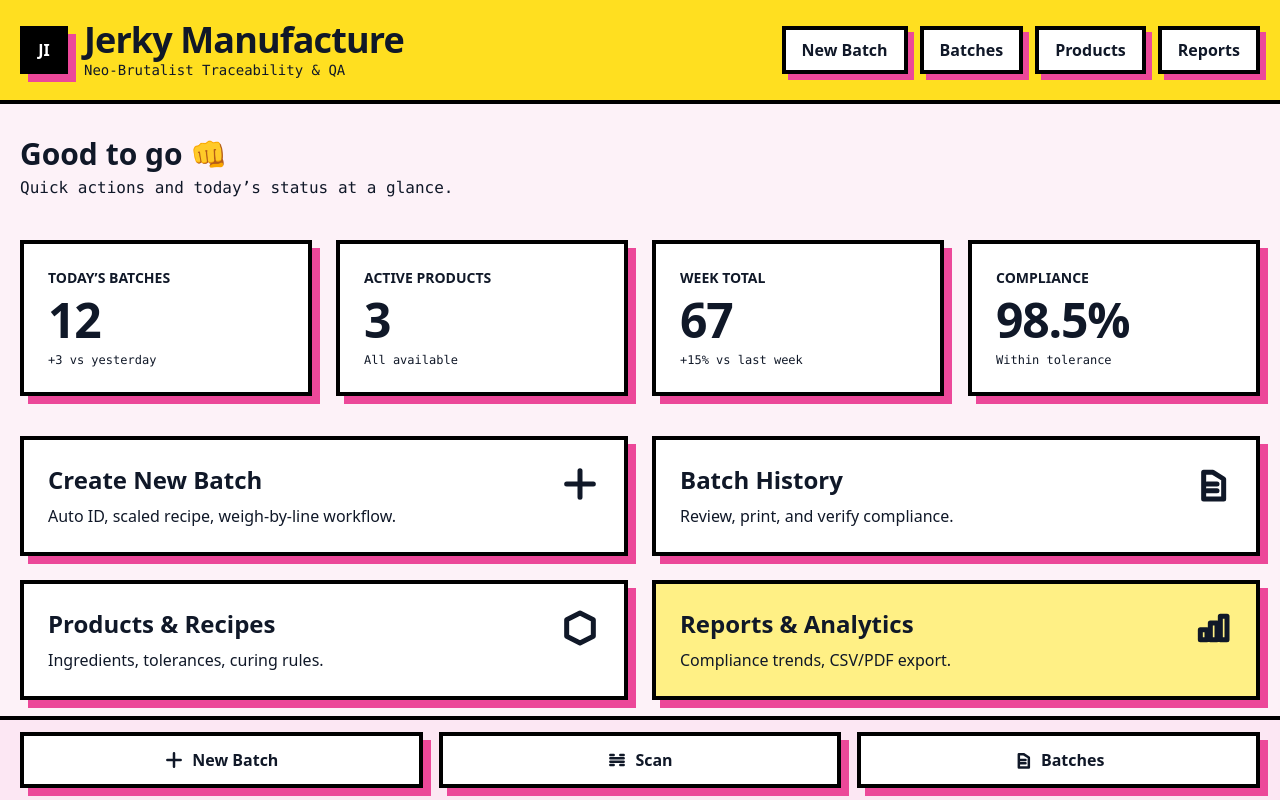
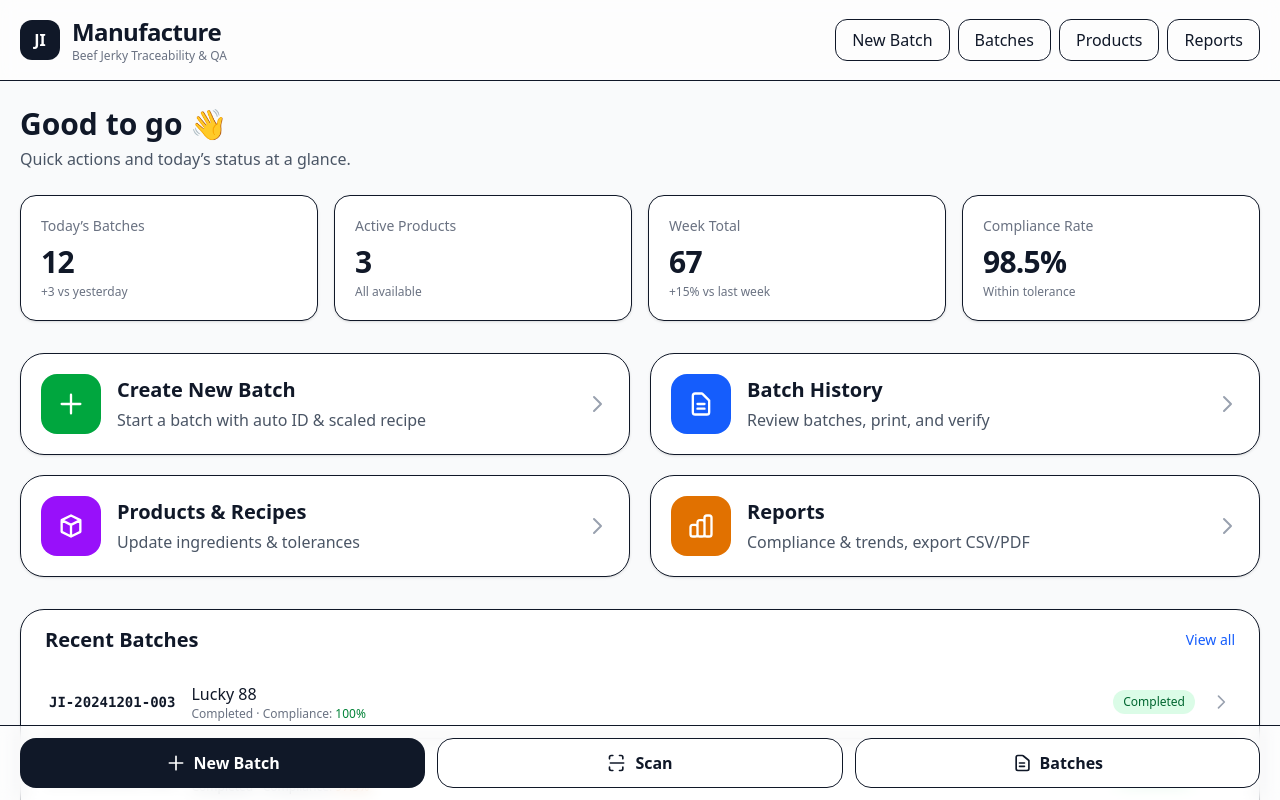
Before and after one commit to wonderland1995/Jerkinit, a Next.js app in the folder web/: page / in a window 1280 px wide. Shown: the top 800 px of the page. Built offline with nearby package versions, Linux system fonts and the light colour scheme.

Commit message:
not brutalist

```diff
--- a/web/src/app/page.tsx
+++ b/web/src/app/page.tsx
@@ -1,4 +1,3 @@
-// src/app/page.tsx
 import Link from "next/link";
 
 export default function HomePage() {
@@ -6,201 +5,201 @@ export default function HomePage() {
     { label: "Today’s Batches", value: "12", help: "+3 vs yesterday" },
     { label: "Active Products", value: "3", help: "All available" },
     { label: "Week Total", value: "67", help: "+15% vs last week" },
-    { label: "Compliance", value: "98.5%", help: "Within tolerance" },
+    { label: "Compliance Rate", value: "98.5%", help: "Within tolerance" },
+  ];
+
+  const mainActions = [
+    {
+      title: "Create New Batch",
+      desc: "Start a batch with auto ID & scaled recipe",
+      href: "/recipe/new",
+      color: "bg-green-600 hover:bg-green-700",
+      icon: (
+        <svg className="size-7" viewBox="0 0 24 24" fill="none" stroke="currentColor">
+          <path strokeLinecap="round" strokeLinejoin="round" strokeWidth={2} d="M12 4v16m8-8H4" />
+        </svg>
+      ),
+    },
+    {
+      title: "Batch History",
+      desc: "Review batches, print, and verify",
+      href: "/batches",
+      color: "bg-blue-600 hover:bg-blue-700",
+      icon: (
+        <svg className="size-7" viewBox="0 0 24 24" fill="none" stroke="currentColor">
+          <path strokeLinecap="round" strokeLinejoin="round" strokeWidth={2} d="M9 12h6m-6 4h6m2 5H7a2 2 0 01-2-2V5a2 2 0 012-2h5.586a1 1 0 01.707.293l5.414 5.414A1 1 0 0119 9V19a2 2 0 01-2 2z" />
+        </svg>
+      ),
+    },
+    {
+      title: "Products & Recipes",
+      desc: "Update ingredients & tolerances",
+      href: "/products",
+      color: "bg-purple-600 hover:bg-purple-700",
+      icon: (
+        <svg className="size-7" viewBox="0 0 24 24" fill="none" stroke="currentColor">
+          <path strokeLinecap="round" strokeLinejoin="round" strokeWidth={2} d="M20 7l-8-4-8 4m16 0l-8 4m8-4v10l-8 4m0-10L4 7m8 4v10M4 7v10l8 4" />
+        </svg>
+      ),
+    },
+    {
+      title: "Reports",
+      desc: "Compliance & trends, export CSV/PDF",
+      href: "/reports",
+      color: "bg-amber-600 hover:bg-amber-700",
+      icon: (
+        <svg className="size-7" viewBox="0 0 24 24" fill="none" stroke="currentColor">
+          <path strokeLinecap="round" strokeLinejoin="round" strokeWidth={2} d="M9 19v-6a2 2 0 00-2-2H5a2 2 0 00-2 2v6a2 2 0 002 2h2a2 2 0 002-2m0 0V9a2 2 0 012-2h2a2 2 0 012 2v10m-6 0a2 2 0 002 2h2a2 2 0 002-2m0 0V5a2 2 0 012-2h2a2 2 0 012 2v14a2 2 0 01-2 2h-2a2 2 0 01-2-2z" />
+        </svg>
+      ),
+    },
   ];
 
   const recentBatches = [
-    { id: "JI-20241201-003", product: "Lucky 88", status: "Completed", compliance: 100 },
-    { id: "JI-20241201-002", product: "7 Pot Punch", status: "Completed", compliance: 97.5 },
-    { id: "JI-20241201-001", product: "Desert Spice", status: "In Progress", compliance: null },
-    { id: "JI-20241130-008", product: "Lucky 88", status: "Completed", compliance: 98.8 },
-    { id: "JI-20241130-007", product: "7 Pot Punch", status: "Completed", compliance: 100 },
+    { id: "JI-20241201-003", product: "Lucky 88", status: "completed", compliance: 100 },
+    { id: "JI-20241201-002", product: "7 Pot Punch", status: "completed", compliance: 97.5 },
+    { id: "JI-20241201-001", product: "Desert Spice", status: "in_progress", compliance: null },
+    { id: "JI-20241130-008", product: "Lucky 88", status: "completed", compliance: 98.8 },
+    { id: "JI-20241130-007", product: "7 Pot Punch", status: "completed", compliance: 100 },
   ];
 
-  // Shared brutalist card class
-  const brutalCard =
-    "rounded-none border-4 border-black bg-white p-6 shadow-[8px_8px_0_0_#ec4899] active:translate-x-[2px] active:translate-y-[2px] transition-transform";
-
-  // Pill/status helper
-  const pill = (tone: "green" | "amber") =>
-    `px-3 py-1 border-2 border-black rounded-full text-xs font-extrabold ${
-      tone === "green" ? "bg-green-300" : "bg-amber-300"
-    }`;
-
   return (
-    <main className="min-h-dvh bg-pink-50 pb-28">
-      {/* Header */}
-      <header className="border-b-4 border-black bg-yellow-300">
-        <div className="mx-auto max-w-7xl px-5 py-5 flex items-center justify-between">
-          <div className="flex items-center gap-4">
-            <div className="size-12 grid place-items-center font-extrabold text-white bg-black border-4 border-black shadow-[8px_8px_0_0_#ec4899]">
-              JI
-            </div>
+    <main className="min-h-dvh bg-gray-50 pb-28">
+      {/* Top App Bar */}
+      <header className="sticky top-0 z-20 border-b bg-white/90 backdrop-blur supports-[backdrop-filter]:bg-white/60">
+        <div className="mx-auto max-w-7xl px-5 py-4 flex items-center justify-between">
+          <div className="flex items-center gap-3">
+            <div className="size-10 rounded-xl bg-gray-900 text-white grid place-items-center font-bold">JI</div>
             <div>
-              <h1 className="text-3xl md:text-4xl font-extrabold tracking-tight">Jerky Manufacture</h1>
-              <p className="font-mono text-sm">Neo-Brutalist Traceability & QA</p>
+              <h1 className="text-2xl font-bold tracking-tight">Manufacture</h1>
+              <p className="text-xs text-gray-500">Beef Jerky Traceability & QA</p>
             </div>
           </div>
-
-          <nav className="hidden md:flex gap-3">
-            {[
-              { href: "/recipe/new", label: "New Batch" },
-              { href: "/batches", label: "Batches" },
-              { href: "/products", label: "Products" },
-              { href: "/reports", label: "Reports" },
-            ].map((n) => (
-              <Link
-                key={n.href}
-                href={n.href}
-                className="rounded-none border-4 border-black bg-white px-4 py-2 font-bold shadow-[6px_6px_0_0_#ec4899] hover:translate-x-[2px] hover:translate-y-[2px] active:translate-x-[3px] active:translate-y-[3px] transition-transform"
-              >
-                {n.label}
-              </Link>
-            ))}
+          <nav className="hidden md:flex gap-2">
+            <Link href="/recipe/new" className="px-4 py-2 rounded-xl border hover:bg-gray-50">New Batch</Link>
+            <Link href="/batches" className="px-4 py-2 rounded-xl border hover:bg-gray-50">Batches</Link>
+            <Link href="/products" className="px-4 py-2 rounded-xl border hover:bg-gray-50">Products</Link>
+            <Link href="/reports" className="px-4 py-2 rounded-xl border hover:bg-gray-50">Reports</Link>
           </nav>
         </div>
       </header>
 
-      <div className="mx-auto max-w-7xl px-5 py-8 space-y-10">
-        {/* Intro */}
-        <section className="space-y-1">
-          <h2 className="text-2xl md:text-3xl font-extrabold">Good to go 👊</h2>
-          <p className="font-mono text-sm md:text-base">Quick actions and today’s status at a glance.</p>
+      <div className="mx-auto max-w-7xl px-5 py-6">
+        {/* Welcome / Context */}
+        <section className="mb-6">
+          <h2 className="text-3xl font-semibold leading-tight">Good to go 👋</h2>
+          <p className="mt-1 text-gray-600">Quick actions and today’s status at a glance.</p>
         </section>
 
-        {/* Quick Stats */}
-        <section className="grid grid-cols-2 lg:grid-cols-4 gap-6">
+        {/* Quick Stats — large, tappable cards */}
+        <section className="grid grid-cols-2 lg:grid-cols-4 gap-4 mb-8">
           {quickStats.map((s) => (
-            <div key={s.label} className={brutalCard}>
-              <p className="text-xs md:text-sm font-extrabold uppercase">{s.label}</p>
-              <p className="mt-2 text-4xl md:text-5xl font-extrabold tracking-tight">{s.value}</p>
-              <p className="mt-2 font-mono text-xs">{s.help}</p>
+            <div
+              key={s.label}
+              className="select-none rounded-2xl border bg-white p-5 shadow-sm active:scale-[0.99] transition"
+            >
+              <div className="text-sm text-gray-500">{s.label}</div>
+              <div className="mt-2 text-3xl font-extrabold tracking-tight">{s.value}</div>
+              <div className="mt-1 text-xs text-gray-500">{s.help}</div>
             </div>
           ))}
         </section>
 
-        {/* Main Actions */}
-        <section className="grid grid-cols-1 md:grid-cols-2 gap-6">
-          <Link href="/recipe/new" className={`${brutalCard} bg-green-200`}>
-            <div className="flex items-start justify-between gap-4">
-              <div>
-                <h3 className="text-xl md:text-2xl font-extrabold">Create New Batch</h3>
-                <p className="mt-2 text-sm md:text-base">Auto ID, scaled recipe, weigh-by-line workflow.</p>
-              </div>
-              <div className="hidden md:block">
-                <svg className="size-10" viewBox="0 0 24 24" fill="none" stroke="currentColor">
-                  <path strokeLinecap="round" strokeLinejoin="round" strokeWidth={3} d="M12 4v16m8-8H4" />
+        {/* Primary Actions — big touch targets */}
+        <section className="grid grid-cols-1 md:grid-cols-2 gap-5 mb-8">
+          {mainActions.map((a) => (
+            <Link
+              key={a.title}
+              href={a.href}
+              className="group rounded-3xl border bg-white p-5 shadow-sm hover:shadow-md transition focus:outline-none focus-visible:ring-2 focus-visible:ring-blue-500"
+            >
+              <div className="flex items-center gap-4">
+                <div className={`${a.color} text-white rounded-2xl p-4 grid place-items-center`}>
+                  {a.icon}
+                </div>
+                <div className="flex-1">
+                  <h3 className="text-xl font-semibold">{a.title}</h3>
+                  <p className="mt-1 text-gray-600">{a.desc}</p>
+                </div>
+                <svg className="size-6 text-gray-400 group-hover:text-gray-600 transition" viewBox="0 0 24 24" fill="none" stroke="currentColor">
+                  <path strokeLinecap="round" strokeLinejoin="round" strokeWidth={2} d="M9 5l7 7-7 7" />
                 </svg>
               </div>
-            </div>
-          </Link>
-
-          <Link href="/batches" className={`${brutalCard} bg-blue-200`}>
-            <div className="flex items-start justify-between gap-4">
-              <div>
-                <h3 className="text-xl md:text-2xl font-extrabold">Batch History</h3>
-                <p className="mt-2 text-sm md:text-base">Review, print, and verify compliance.</p>
-              </div>
-              <div className="hidden md:block">
-                <svg className="size-10" viewBox="0 0 24 24" fill="none" stroke="currentColor">
-                  <path strokeLinecap="round" strokeLinejoin="round" strokeWidth={3} d="M9 12h6m-6 4h6m2 5H7V5h5.6L19 9v12z" />
-                </svg>
-              </div>
-            </div>
-          </Link>
-
-          <Link href="/products" className={`${brutalCard} bg-purple-200`}>
-            <div className="flex items-start justify-between gap-4">
-              <div>
-                <h3 className="text-xl md:text-2xl font-extrabold">Products & Recipes</h3>
-                <p className="mt-2 text-sm md:text-base">Ingredients, tolerances, curing rules.</p>
-              </div>
-              <div className="hidden md:block">
-                <svg className="size-10" viewBox="0 0 24 24" fill="none" stroke="currentColor">
-                  <path strokeLinecap="round" strokeLinejoin="round" strokeWidth={3} d="M20 7l-8-4-8 4v10l8 4 8-4V7z" />
-                </svg>
-              </div>
-            </div>
-          </Link>
-
-          <Link href="/reports" className={`${brutalCard} bg-yellow-200`}>
-            <div className="flex items-start justify-between gap-4">
-              <div>
-                <h3 className="text-xl md:text-2xl font-extrabold">Reports & Analytics</h3>
-                <p className="mt-2 text-sm md:text-base">Compliance trends, CSV/PDF export.</p>
-              </div>
-              <div className="hidden md:block">
-                <svg className="size-10" viewBox="0 0 24 24" fill="none" stroke="currentColor">
-                  <path strokeLinecap="round" strokeLinejoin="round" strokeWidth={3} d="M9 19v-6H5v6h4zm6 0V9h-4v10h4zm6 0V5h-4v14h4z" />
-                </svg>
-              </div>
-            </div>
-          </Link>
+            </Link>
+          ))}
         </section>
 
-        {/* Recent Batches */}
-        <section>
-          <h2 className="text-2xl md:text-3xl font-extrabold mb-4">Recent Batches</h2>
-          <ul className="space-y-4">
+        {/* Recent Batches — touch-friendly list (bigger rows, no cramped table) */}
+        <section className="rounded-3xl border bg-white p-4 shadow-sm">
+          <div className="flex items-center justify-between px-2 pb-3">
+            <h2 className="text-xl font-semibold">Recent Batches</h2>
+            <Link href="/batches" className="text-blue-600 hover:underline text-sm">View all</Link>
+          </div>
+
+          <ul className="divide-y">
             {recentBatches.map((b) => (
-              <li key={b.id} className={`${brutalCard} p-4`}>
-                <div className="flex flex-col md:flex-row md:items-center md:justify-between gap-3">
-                  <div className="flex items-center gap-4">
-                    <span className="font-mono text-sm md:text-base font-extrabold">{b.id}</span>
-                    <span className="text-sm md:text-base">{b.product}</span>
+              <li key={b.id}>
+                <Link
+                  href={`/batches/${b.id}`}
+                  className="flex items-center gap-4 px-3 py-4 hover:bg-gray-50 active:bg-gray-100 rounded-2xl focus:outline-none focus-visible:ring-2 focus-visible:ring-blue-500"
+                >
+                  <div className="min-w-28 font-mono text-sm font-semibold">{b.id}</div>
+                  <div className="flex-1">
+                    <div className="text-base font-medium">{b.product}</div>
+                    <div className="text-xs text-gray-500">
+                      {b.status === "completed" ? "Completed" : "In progress"}
+                      {typeof b.compliance === "number" && (
+                        <> · Compliance: <span className={
+                          b.compliance === 100 ? "text-green-700" :
+                          b.compliance >= 95 ? "text-amber-700" : "text-red-700"
+                        }>{b.compliance}%</span></>
+                      )}
+                    </div>
                   </div>
-                  <div className="flex items-center gap-3">
-                    <span className={pill(b.status === "Completed" ? "green" : "amber")}>
-                      {b.status}
-                    </span>
-                    <span className="font-mono text-xs md:text-sm">
-                      {typeof b.compliance === "number" ? `Compliance: ${b.compliance}%` : "—"}
-                    </span>
-                    <Link
-                      href={`/batches/${b.id}`}
-                      className="rounded-none border-4 border-black bg-white px-4 py-2 font-bold shadow-[6px_6px_0_0_#ec4899] hover:translate-x-[2px] hover:translate-y-[2px] transition-transform"
-                    >
-                      View →
-                    </Link>
-                  </div>
-                </div>
+                  <span className={`text-xs px-2.5 py-1 rounded-full ${
+                    b.status === "completed" ? "bg-green-100 text-green-800" : "bg-amber-100 text-amber-800"
+                  }`}>
+                    {b.status === "completed" ? "Completed" : "In Progress"}
+                  </span>
+                  <svg className="size-5 text-gray-400" viewBox="0 0 24 24" fill="none" stroke="currentColor">
+                    <path strokeLinecap="round" strokeLinejoin="round" strokeWidth={2} d="M9 5l7 7-7 7" />
+                  </svg>
+                </Link>
               </li>
             ))}
           </ul>
         </section>
       </div>
 
-      {/* Sticky bottom action bar (thumb-reachable) */}
-      <div className="fixed inset-x-0 bottom-0 z-30 border-t-4 border-black bg-pink-100">
-        <div className="mx-auto max-w-7xl px-5 py-3 grid grid-cols-3 gap-4">
+      {/* Sticky bottom action bar — perfect for iPad thumbs */}
+      <div className="fixed inset-x-0 bottom-0 z-30 border-t bg-white/95 backdrop-blur supports-[backdrop-filter]:bg-white/60">
+        <div className="mx-auto max-w-7xl px-5 py-3 grid grid-cols-3 gap-3">
           <Link
             href="/recipe/new"
-            className="flex items-center justify-center gap-2 rounded-none border-4 border-black bg-white py-3 font-extrabold shadow-[8px_8px_0_0_#ec4899] active:translate-x-[2px] active:translate-y-[2px] transition-transform"
+            className="flex items-center justify-center gap-2 rounded-2xl bg-gray-900 text-white py-3 active:scale-[0.99]"
           >
             <svg className="size-5" viewBox="0 0 24 24" fill="none" stroke="currentColor">
-              <path strokeLinecap="round" strokeLinejoin="round" strokeWidth={3} d="M12 4v16m8-8H4" />
+              <path strokeLinecap="round" strokeLinejoin="round" strokeWidth={2} d="M12 4v16m8-8H4" />
             </svg>
-            New Batch
+            <span className="text-base font-semibold">New Batch</span>
           </Link>
-
           <Link
             href="/scan"
-            className="flex items-center justify-center gap-2 rounded-none border-4 border-black bg-white py-3 font-extrabold shadow-[8px_8px_0_0_#ec4899] active:translate-x-[2px] active:translate-y-[2px] transition-transform"
+            className="flex items-center justify-center gap-2 rounded-2xl border bg-white py-3 active:scale-[0.99]"
           >
             <svg className="size-5" viewBox="0 0 24 24" fill="none" stroke="currentColor">
-              <path strokeLinecap="round" strokeLinejoin="round" strokeWidth={3} d="M4 6h4M4 18h4M16 6h4M16 18h4M4 10h16M4 14h16" />
+              <path strokeLinecap="round" strokeLinejoin="round" strokeWidth={2} d="M3 7V5a2 2 0 012-2h2m12 4V5a2 2 0 00-2-2h-2M3 17v2a2 2 0 002 2h2m12-4v2a2 2 0 01-2 2h-2M4 12h16" />
             </svg>
-            Scan
+            <span className="text-base font-semibold">Scan</span>
           </Link>
-
           <Link
             href="/batches"
-            className="flex items-center justify-center gap-2 rounded-none border-4 border-black bg-white py-3 font-extrabold shadow-[8px_8px_0_0_#ec4899] active:translate-x-[2px] active:translate-y-[2px] transition-transform"
+            className="flex items-center justify-center gap-2 rounded-2xl border bg-white py-3 active:scale-[0.99]"
           >
             <svg className="size-5" viewBox="0 0 24 24" fill="none" stroke="currentColor">
-              <path strokeLinecap="round" strokeLinejoin="round" strokeWidth={3} d="M9 12h6m-6 4h6m2 5H7V5h5.6L19 9v12z" />
+              <path strokeLinecap="round" strokeLinejoin="round" strokeWidth={2} d="M9 12h6m-6 4h6m2 5H7a2 2 0 01-2-2V5a2 2 0 012-2h5.586a1 1 0 01.707.293L20 8.707A1 1 0 0120.293 9V19a2 2 0 01-2 2z" />
             </svg>
-            Batches
+            <span className="text-base font-semibold">Batches</span>
           </Link>
         </div>
       </div>
```
